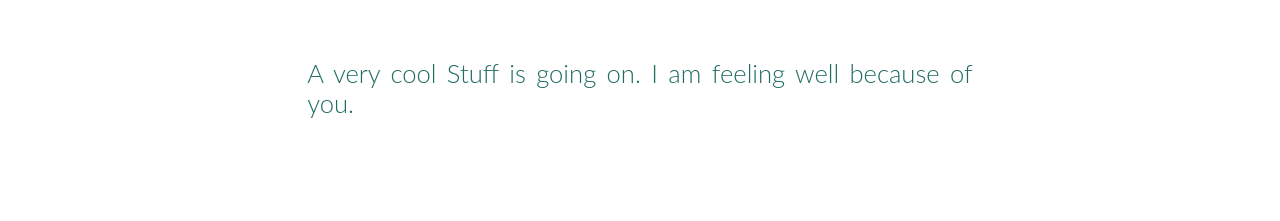
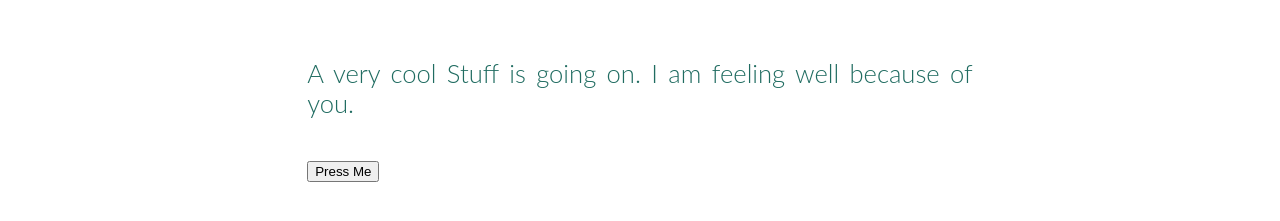
Before and after one commit to adiultra/jsyick, a plain HTML site: page ui-sample/index.html in a window 1280 px wide. Shown: the part 387-608 px from the top of the page. Drawn offline with Linux system fonts and the light colour scheme.

Commit message:
Added dumy Button; Gotta style it :smile:

```diff
--- a/resources/ui/ui.scss
+++ b/resources/ui/ui.scss
@@ -1,8 +1,7 @@
 
 // TODO :
-//  -> [ ] Edit p
-//  -> [ ]
-//
+//  -> [x] Edit p
+//  -> [ ] Style Button
 //
 
 // Colors
@@ -92,6 +91,13 @@ html{
                 font-weight: 300;
             }
 
+            button{
+
+            }
+
+
+            // Special Tags
+
             .warn{
                 transition: 0.3s;
                 background-color: $red;
--- a/ui-sample/index.html
+++ b/ui-sample/index.html
@@ -32,6 +32,8 @@
             A very cool Stuff is going on. I am feeling well because of you.
         </p>
 
+        <button>Press Me</button>
+
     </div>
 
 
```
